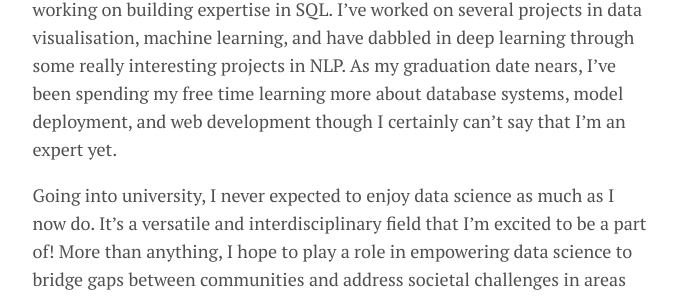
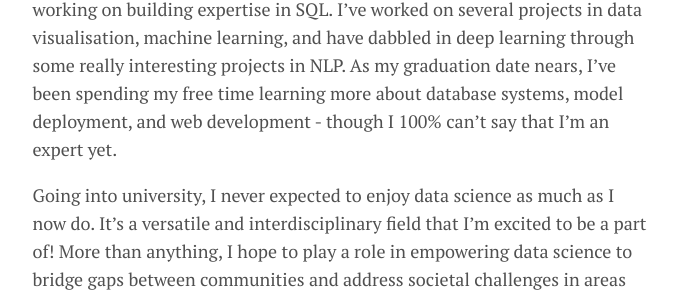
Before and after one commit to shreyasriram4/shreyasriram4.github.io, a Jekyll site: the page built from menu/about.md, in a window 1280 px wide. Shown: the part 898-1196 px from the top of the page, without its empty margins (300-979 px from the left). Built offline with Jekyll 4.4.1, drawn with Linux system fonts in a browser that asks for light colours; some of the changed text lies outside the part shown.

Commit message:
Update about.md

```diff
--- a/menu/about.md
+++ b/menu/about.md
@@ -2,13 +2,12 @@
 layout: page
 title: About Me
 permalink: /about
-image: forest.jpg
 ---
 
 ![Alt Text](/assets/img/abt-me-pic.jpg)
 
 Hi there! I'm Shreya, and I'm a fourth year Data Science & Analytics student at the National University of Singapore. Reaching the very end of my schooling journey, I'm currently on a 6-month internship with GovTech's Data Science and Artifical Intelligence Division. Over the past couple of months, I've been working on consultancy-oriented projects with different branches of the government & public agencies - right now it's the Ministry of Communications & Information. In a nutshell, we mobilise data science to build solutions for our clients in the public sector. Cool stuff!
 
-Over the years, I've forged a solid foundation in Python and R, and am avidly working on building expertise in SQL. I've worked on several projects in data visualisation, machine learning, and have dabbled in deep learning through some really interesting projects in NLP. As my graduation date nears, I've been spending my free time learning more about database systems, model deployment, and web development though I certainly can't say that I'm an expert yet.
+Over the years, I've forged a solid foundation in Python and R, and am avidly working on building expertise in SQL. I've worked on several projects in data visualisation, machine learning, and have dabbled in deep learning through some really interesting projects in NLP. As my graduation date nears, I've been spending my free time learning more about database systems, model deployment, and web development - though I 100% can't say that I'm an expert yet.
 
 Going into university, I never expected to enjoy data science as much as I now do. It's a versatile and interdisciplinary field that I'm excited to be a part of! More than anything, I hope to play a role in empowering data science to bridge gaps between communities and address societal challenges in areas like education, labour, and public policy.
```
